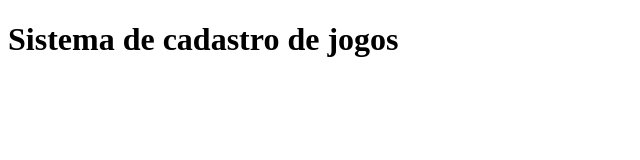
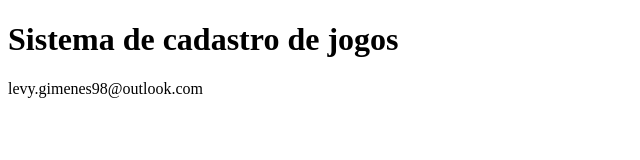
Before and after one commit to levyGimenes/hit_the_target_game, a plain HTML site: page index.html in a window 1280 px wide. Shown: the whole page, without its empty margins (0-640 px from the left). Drawn offline with Linux system fonts and the light colour scheme.

Commit message:
adicionando o email de contato

```diff
--- a/index.html
+++ b/index.html
@@ -8,6 +8,7 @@
 </head>
 <body>
     <h1>Sistema de cadastro de jogos</h1>
+    <p>levy.gimenes98@outlook.com</p>
     <script src="app.js"></script>
 </body>
 </html>
```
